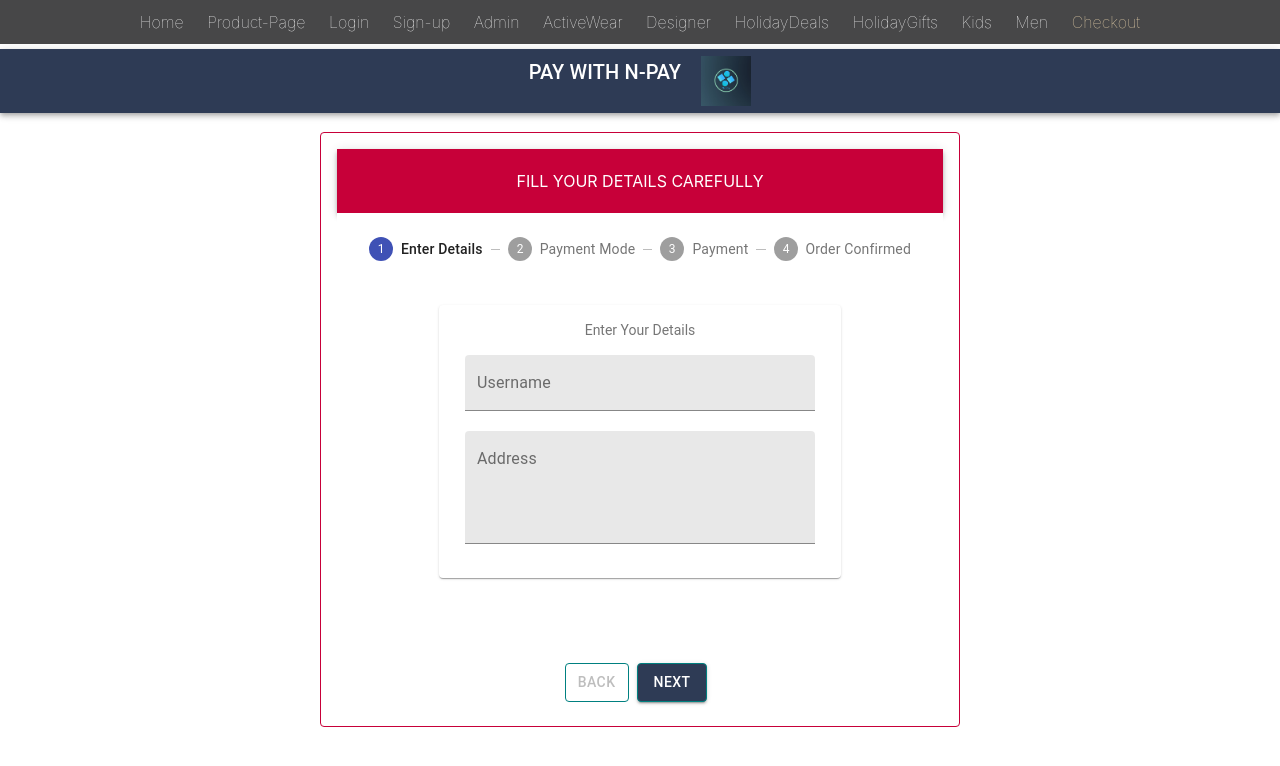
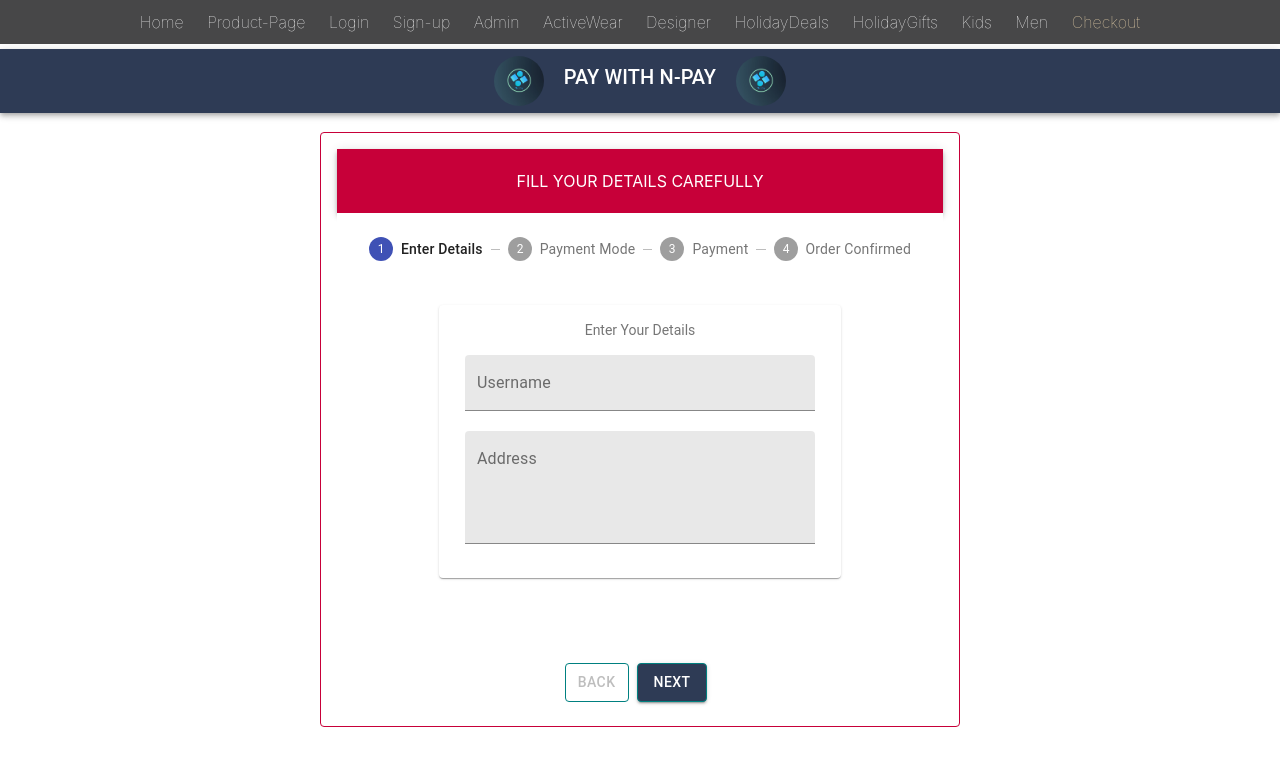
Before and after one commit to nsalunkhe/spiteful-bed-9674, a React (Create React App) app in the folder my-app/: page /Checkout in a window 1280 px wide. Shown: the top 766 px of the page. Built offline with nearby package versions, Linux system fonts and the light colour scheme.

Commit message:
payment page added

```diff
--- a/my-app/src/Components/Niranjan/Form.jsx
+++ b/my-app/src/Components/Niranjan/Form.jsx
@@ -123,8 +123,9 @@ export default function Form() {
                 }}
               >
                 <div style={{display:"flex",justifyContent:"center",gap:"20px"}}>
-                  <h2 style={{color:"navyBlue"}}>PAY WITH N-PAY</h2>
-                <img src={paylogo} style={{width:"50px",height:"50px"}} alt=""/>
+                <img src={paylogo} style={{width:"50px",height:"50px",borderRadius:"50%"}} alt=""/>
+                  <h2 style={{color:"navyBlue",marginTop:"5px"}}>PAY WITH N-PAY</h2>
+                <img src={paylogo} style={{width:"50px",height:"50px",borderRadius:"50%"}} alt=""/>
                 </div>
 
               </Typography>
```
